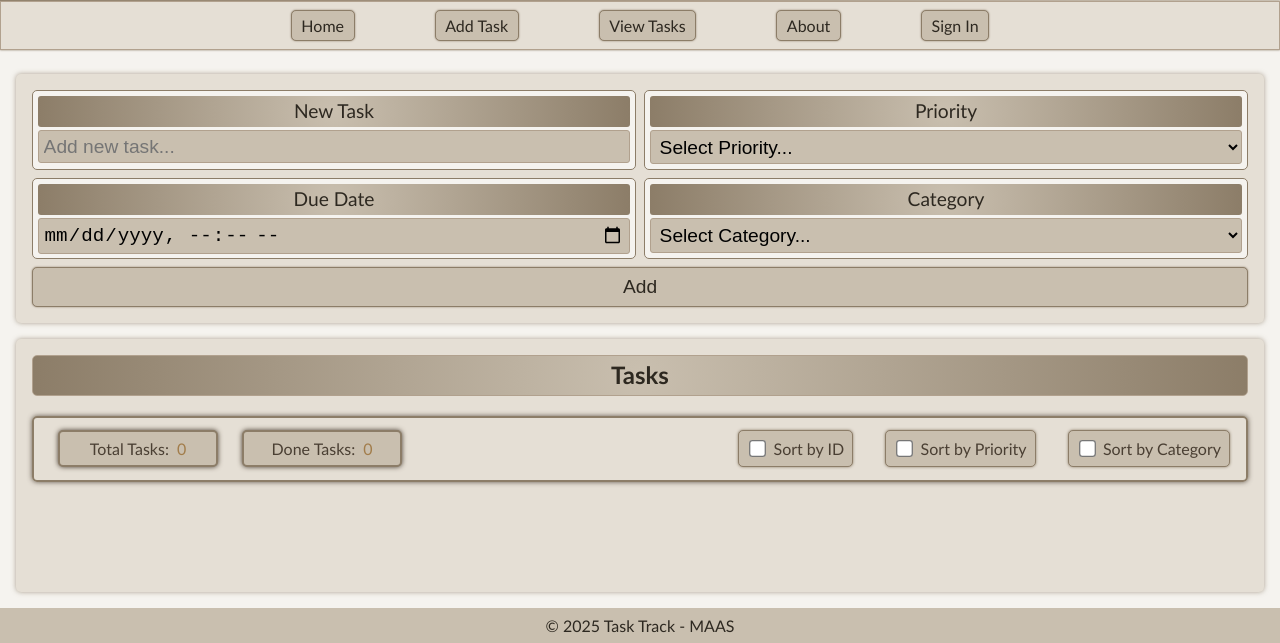
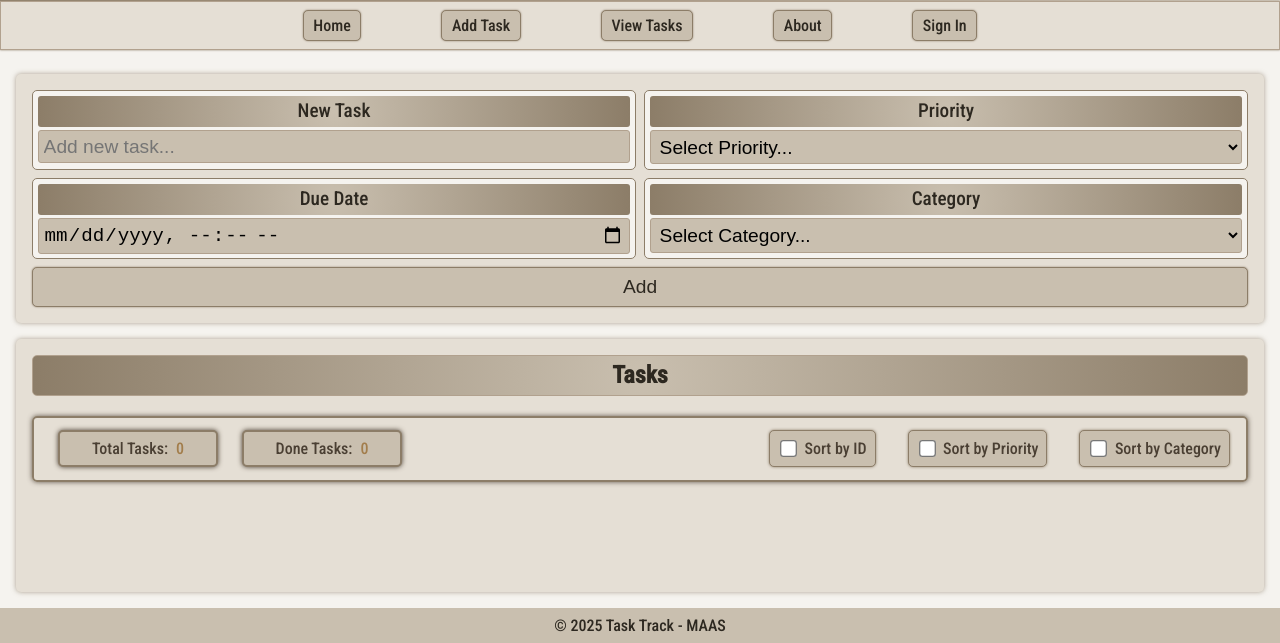
Before and after one commit to AlaaAlsous/Task-Track, a website: page public/index.html in a window 1280 px wide. Shown: the part 157-800 px from the top of the page. Drawn offline with Linux system fonts and the light colour scheme; no server answers.

Commit message:
Apply minor CSS fixes and improvements

```diff
--- a/public/styles.css
+++ b/public/styles.css
@@ -12,7 +12,7 @@ html {
 body {
   min-height: 100%;
   margin: 0;
-  font-family: "Gill Sans", "Gill Sans MT", Calibri, "Trebuchet MS", sans-serif;
+  font-family: "Roboto Condensed", sans-serif;
   line-height: 1.6;
   font-size: clamp(0.9rem, 2vw, 1rem);
   background-color: #2d2820;
@@ -81,7 +81,9 @@ header h1 {
   margin: 0;
   padding: 0 2rem;
   align-self: flex-end;
-  text-shadow: 2px 2px 4px #2d2820c3, 0 0 20px #b1a18e55;
+  text-shadow:
+    2px 2px 4px #2d2820c3,
+    0 0 20px #b1a18e55;
   font-weight: 700;
   letter-spacing: 2px;
 }
@@ -93,7 +95,7 @@ header h4 {
   letter-spacing: 1px;
   color: #e5dfd5;
   margin: 0;
-  padding: 0 2rem;
+  padding: 0 4rem;
   align-self: flex-start;
   animation: slide-in 2s ease-out;
 }
@@ -131,10 +133,14 @@ footer {
   font-size: clamp(0.8rem, 2vw, 1rem);
   padding: 0.1rem 0.6rem;
   border-radius: 5px;
-  transition: box-shadow 0.3s, transform 0.3s;
+  transition:
+    box-shadow 0.3s,
+    transform 0.3s;
   border: 2px solid #c9bfaf;
   background-color: #b1a18e;
-  box-shadow: 0 0 3px #2d2820, 0 0 5px #2d2820b4;
+  box-shadow:
+    0 0 3px #2d2820,
+    0 0 5px #2d2820b4;
 }
 .nav a:hover {
   box-shadow: 0 0 5px #e5dfd5;
@@ -165,7 +171,7 @@ main {
   padding: 1rem;
   background-color: #4a3f33;
   border-radius: 5px;
-  scroll-margin-top: 4rem;
+  scroll-margin-top: 6rem;
   box-shadow: 0 0 5px #b1a18eb4;
 }
 .new-task-input,
@@ -226,7 +232,9 @@ main {
   user-select: none;
   border: 2px solid #c9bfaf;
   background-color: #b1a18e;
-  box-shadow: 0 0 3px #2d2820, 0 0 5px #2d2820b4;
+  box-shadow:
+    0 0 3px #2d2820,
+    0 0 5px #2d2820b4;
   transition: box-shadow 0.3s;
 }
 .add-task-btn:hover {
@@ -240,7 +248,7 @@ main {
   padding: 1rem;
   border-radius: 5px;
   overflow-y: auto;
-  scroll-margin-top: 4rem;
+  scroll-margin-top: 6rem;
   box-shadow: 0 0 5px #b1a18eb4;
 }
 .task-list h2 {
@@ -272,15 +280,20 @@ main {
   gap: 0.4rem;
   justify-content: right;
   padding: 0.3rem 0.5rem;
-  border: 1px solid #b1a18e;
+  border: 2px solid #b1a18e;
   border-radius: 5px;
-  box-shadow: 0 0 3px #e5dfd599;
-  transition: box-shadow 0.3s, border 0.3s;
+  box-shadow:
+    inset 2px 2px 4px #00000033,
+    inset -2px -2px 4px #ffffff1a,
+    0 1px 3px #00000066;
+  transition:
+    box-shadow 0.3s,
+    border 0.3s;
   cursor: pointer;
 }
 .sort-count label:hover {
   box-shadow: 0 0 5px #e5dfd5d6;
-  border: 1px solid #e5dfd5;
+  border: 2px solid #e5dfd5;
   background-color: #b1a18e;
 }
 #sortById,
```
Also changed, not shown: public/404.html (+1 -2 lines), public/about.html (+2 -2 lines).
